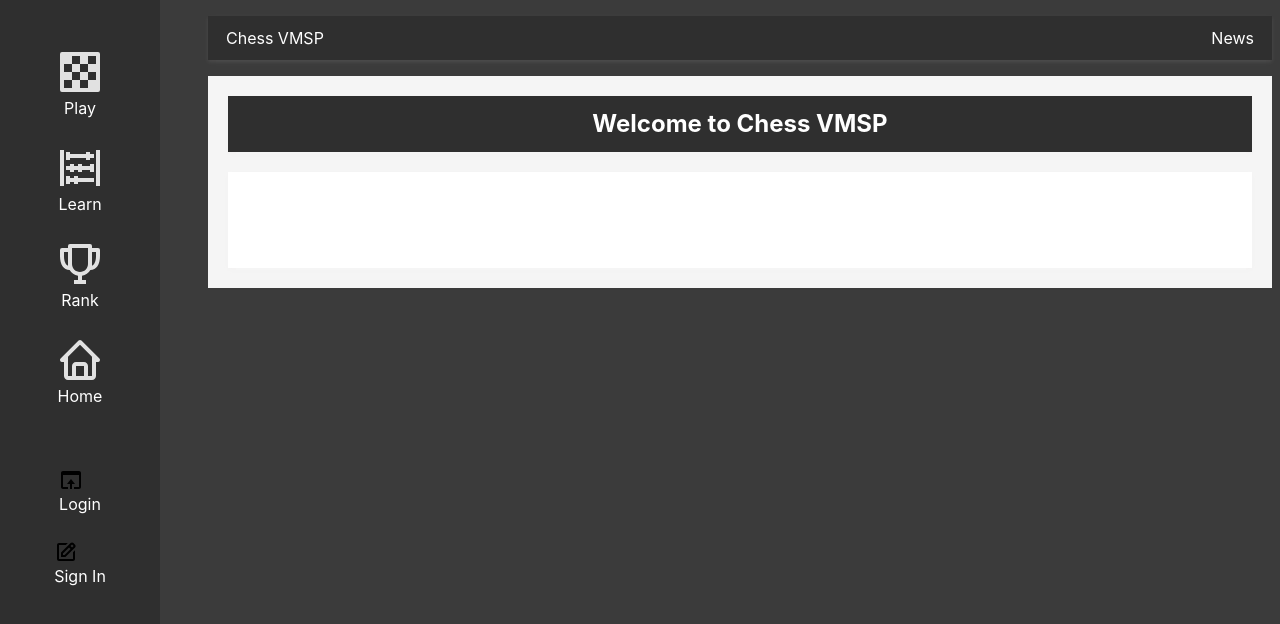
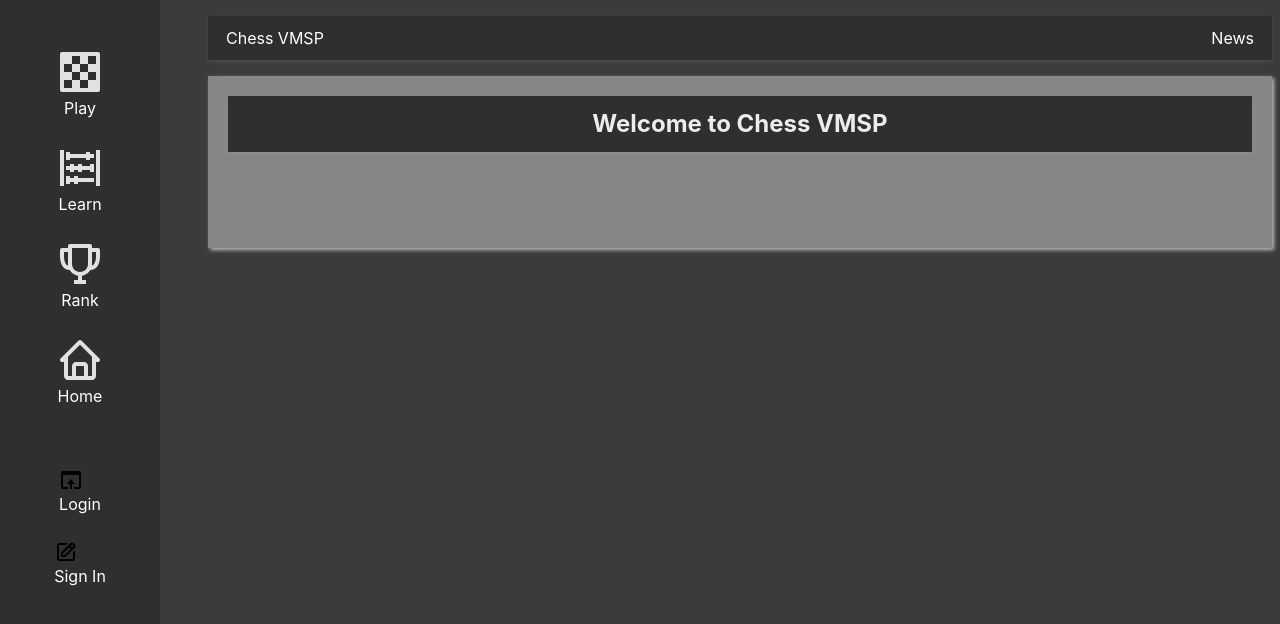
Before and after one commit to leofab/chess-vue-mongo-springboot, a Vue app: page / in a window 1280 px wide. Shown: the top 624 px of the page. Built offline with nearby package versions, Linux system fonts and the light colour scheme.

Commit message:
box shadows

```diff
--- a/src/components/Body.vue
+++ b/src/components/Body.vue
@@ -4,7 +4,7 @@
             <h1>Welcome to Chess VMSP</h1>
         </div>
         <div class="body__content">
-            <p>Here is some example content for the body component.</p>
+            <p></p>
         </div>
     </div>
 </template>
@@ -13,15 +13,17 @@
 .body {
     margin-left: 200px;
     padding: 20px;
-    background-color: #f5f5f5;
+    background-color: #868686;
+    border-color: white;
+    box-shadow: 2px 2px 4px #bebebe;
 }
 
 .body__header {
     padding: 10px 0;
     background-color: #2f2f2f;
-    color: #fff;
+    color: #ececec;
     text-align: center;
-    box-shadow: 0 2px 4px rgba(231, 229, 229, 0.1);
+    box-shadow: 0 2px 4px rgba(231, 228, 228, 0.1);
 }
 
 .body__header h1 {
@@ -31,8 +33,6 @@
 
 .body__content {
     margin-top: 20px;
-    background-color: #fff;
-    box-shadow: 0 2px 4px rgba(231, 229, 229, 0.1);
     padding: 20px;
     font-size: 16px;
 }
```
